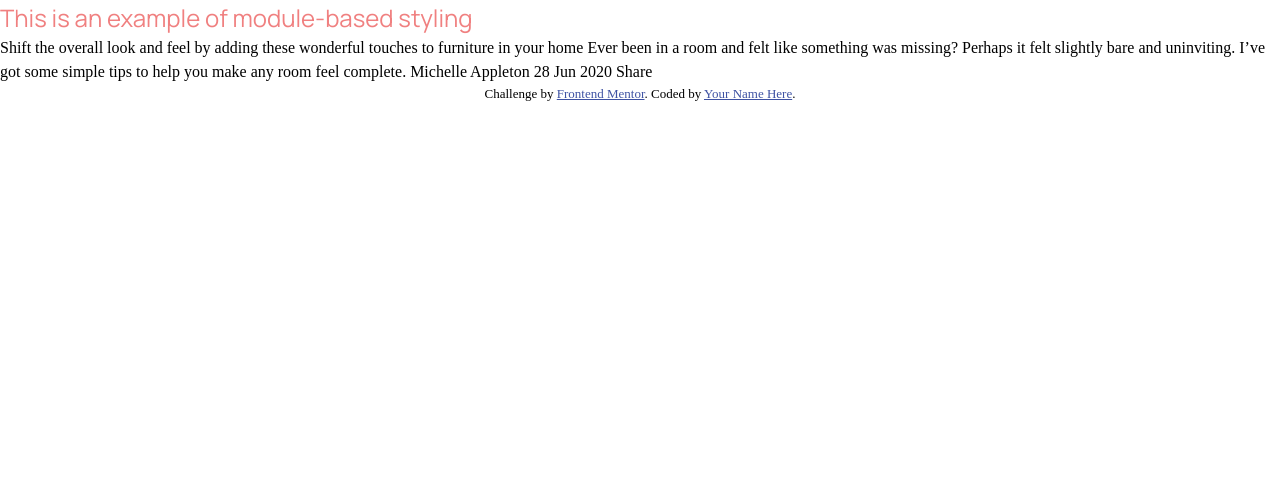
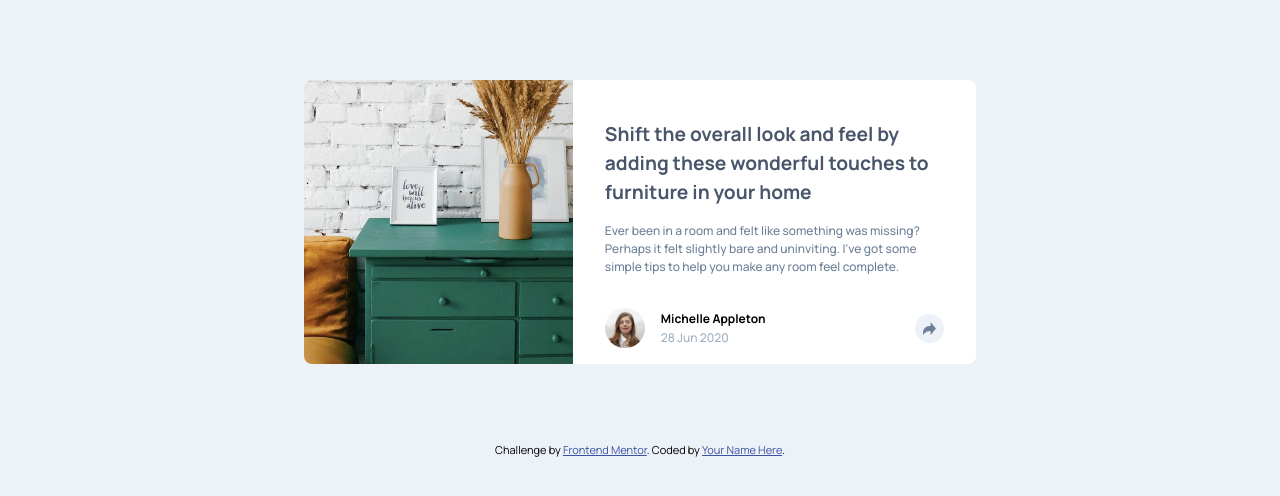
Before and after one commit to kevin2b/coding-in-colour-react-assignment6, a React (Vite) app: page / in a window 1280 px wide. Shown: the top 496 px of the page. Built offline with nearby package versions, Linux system fonts and the light colour scheme.

Commit message:
Add vanilla html/css solution

```diff
--- a/src/App.jsx
+++ b/src/App.jsx
@@ -1,5 +1,10 @@
 /** Component Imports */
-import Example from './components/Example'
+import drawer from '../images/drawers.jpg'
+import michelle from '../images/avatar-michelle.jpg'
+import facebook from '../images/icon-facebook.svg'
+import twitter from '../images/icon-twitter.svg'
+import pinterest from '../images/icon-pinterest.svg'
+import share from '../images/icon-share.svg'
 
 /**
  * This is the entry point for your react-app
@@ -15,19 +20,50 @@ import Example from './components/Example'
 const App = () => {
   return (
     <div>
-      {<Example /> /** You can remove this when you wish, it's provided as an example of modular styling */}
-
+      <article className="wrapper">
+        <img src={drawer} alt="Green table with two photo frame and a vase" className="article__img" />
+        <div className="article__body-wrapper">
+          <div className="article__body">
+            <h2 className="article__heading">
               Shift the overall look and feel by adding these wonderful
               touches to furniture in your home
-
+            </h2>
+            <p className="article__summary">
               Ever been in a room and felt like something was missing? Perhaps
               it felt slightly bare and uninviting. I’ve got some simple tips
               to help you make any room feel complete.
-
+            </p>
+          </div>
+          <div className="article__footer" id="js-article__footer">
+            <div className="article__footer-wrapper" id="js-article__footer-wrapper-default">
+              <div className="article__footer-info">
+                <img src={michelle} alt="Michelle Appleton" className="footer__user-img" />
+                <div className="article__info">
+                  <p className="article__user">
                     Michelle Appleton
+                  </p>
+                  <p className="article__date">
                     28 Jun 2020
-
+                  </p>
+                </div>
+              </div>
+            </div>
+            <div className="article__footer-wrapper js-footer--hidden-mobile" id="js-article__footer-wrapper-share">
+              <div className="article__footer-share">
+                <p className="share__text">
                   Share
+                </p>
+                <img src={facebook} alt="Facebook" className="share__img" />
+                <img src={twitter} alt="Twitter" className="share__img" />
+                <img src={pinterest} alt="Pinterest" className="share__img" />
+              </div>
+            </div>
+            <button type="button" className="share__button share__button--hover" id="js-share__button">
+              <img src={share} alt="Share icon" className="share__icon" id="js-share__icon" />
+            </button>
+          </div>
+        </div>
+      </article>
     </div>
   )
 }
--- a/src/_main.jsx
+++ b/src/_main.jsx
@@ -1,5 +1,6 @@
 import { StrictMode } from 'react'
 import { createRoot } from 'react-dom/client'
+import './modern-normalize.css'
 import './style.css'
 import App from './App.jsx'
 
--- /dev/null
+++ b/src/modern-normalize.css
@@ -0,0 +1,213 @@
+/*! modern-normalize v3.0.1 | MIT License | https://github.com/sindresorhus/modern-normalize */
+
+/*
+Document
+========
+*/
+
+/**
+Use a better box model (opinionated).
+*/
+
+*,
+::before,
+::after {
+	box-sizing: border-box;
+}
+
+html {
+	/* Improve consistency of default fonts in all browsers. (https://github.com/sindresorhus/modern-normalize/issues/3) */
+	font-family:
+		system-ui,
+		'Segoe UI',
+		Roboto,
+		Helvetica,
+		Arial,
+		sans-serif,
+		'Apple Color Emoji',
+		'Segoe UI Emoji';
+	line-height: 1.15; /* 1. Correct the line height in all browsers. */
+	-webkit-text-size-adjust: 100%; /* 2. Prevent adjustments of font size after orientation changes in iOS. */
+	tab-size: 4; /* 3. Use a more readable tab size (opinionated). */
+}
+
+/*
+Sections
+========
+*/
+
+body {
+	margin: 0; /* Remove the margin in all browsers. */
+}
+
+/*
+Text-level semantics
+====================
+*/
+
+/**
+Add the correct font weight in Chrome and Safari.
+*/
+
+b,
+strong {
+	font-weight: bolder;
+}
+
+/**
+1. Improve consistency of default fonts in all browsers. (https://github.com/sindresorhus/modern-normalize/issues/3)
+2. Correct the odd 'em' font sizing in all browsers.
+*/
+
+code,
+kbd,
+samp,
+pre {
+	font-family:
+		ui-monospace,
+		SFMono-Regular,
+		Consolas,
+		'Liberation Mono',
+		Menlo,
+		monospace; /* 1 */
+	font-size: 1em; /* 2 */
+}
+
+/**
+Add the correct font size in all browsers.
+*/
+
+small {
+	font-size: 80%;
+}
+
+/**
+Prevent 'sub' and 'sup' elements from affecting the line height in all browsers.
+*/
+
+sub,
+sup {
+	font-size: 75%;
+	line-height: 0;
+	position: relative;
+	vertical-align: baseline;
+}
+
+sub {
+	bottom: -0.25em;
+}
+
+sup {
+	top: -0.5em;
+}
+
+/*
+Tabular data
+============
+*/
+
+/**
+Correct table border color inheritance in Chrome and Safari. (https://issues.chromium.org/issues/40615503, https://bugs.webkit.org/show_bug.cgi?id=195016)
+*/
+
+table {
+	border-color: currentcolor;
+}
+
+/*
+Forms
+=====
+*/
+
+/**
+1. Change the font styles in all browsers.
+2. Remove the margin in Firefox and Safari.
+*/
+
+button,
+input,
+optgroup,
+select,
+textarea {
+	font-family: inherit; /* 1 */
+	font-size: 100%; /* 1 */
+	line-height: 1.15; /* 1 */
+	margin: 0; /* 2 */
+}
+
+/**
+Correct the inability to style clickable types in iOS and Safari.
+*/
+
+button,
+[type='button'],
+[type='reset'],
+[type='submit'] {
+	-webkit-appearance: button;
+}
+
+/**
+Remove the padding so developers are not caught out when they zero out 'fieldset' elements in all browsers.
+*/
+
+legend {
+	padding: 0;
+}
+
+/**
+Add the correct vertical alignment in Chrome and Firefox.
+*/
+
+progress {
+	vertical-align: baseline;
+}
+
+/**
+Correct the cursor style of increment and decrement buttons in Safari.
+*/
+
+::-webkit-inner-spin-button,
+::-webkit-outer-spin-button {
+	height: auto;
+}
+
+/**
+1. Correct the odd appearance in Chrome and Safari.
+2. Correct the outline style in Safari.
+*/
+
+[type='search'] {
+	-webkit-appearance: textfield; /* 1 */
+	outline-offset: -2px; /* 2 */
+}
+
+/**
+Remove the inner padding in Chrome and Safari on macOS.
+*/
+
+::-webkit-search-decoration {
+	-webkit-appearance: none;
+}
+
+/**
+1. Correct the inability to style clickable types in iOS and Safari.
+2. Change font properties to 'inherit' in Safari.
+*/
+
+::-webkit-file-upload-button {
+	-webkit-appearance: button; /* 1 */
+	font: inherit; /* 2 */
+}
+
+/*
+Interactive
+===========
+*/
+
+/*
+Add the correct display in Chrome and Safari.
+*/
+
+summary {
+	display: list-item;
+}
--- a/src/style.css
+++ b/src/style.css
@@ -1,60 +1,226 @@
-/** Variables Import **/
-@import url('./variables.css');
+@import "./variables.css";
 
-/**
- * CSS Reset
- * Source: https://www.joshwcomeau.com/css/custom-css-reset/
-*/
-/* 1. Use a more-intuitive box-sizing model */
-*, *::before, *::after {
-  box-sizing: border-box;
+:root {
+  font-family: var(--ff-base);
+  min-inline-size: var(--minWidth);
+  background-color: var(--clr-background-primary);
+  padding-inline: 1rem;
 }
-/* 2. Remove default margin */
-* {
+
+.wrapper {
+  --inline-padding: 2rem;
+  --border-radius: 0.5rem;
+  max-inline-size: var(--maxWidth-mobile);
+  margin-inline: auto;
+  font-size: var(--font-text);
+  margin-block: 5rem;
+}
+
+.article__img {
+  display: block;
+  max-inline-size: 100%;
+  inline-size: 100%;
+  max-block-size: 13rem;
+  object-fit: cover;
+  border-radius: var(--border-radius) var(--border-radius) 0 0;
+}
+
+.article__body {
+  background-color: var(--clr-background-secondary);
+  padding-inline: var(--inline-padding);
+  padding-block: 2.5rem 1rem;
+  color: var(--clr-font-primary);
+  display: flex;
+  flex-direction: column;
+  gap: 1rem;
+}
+
+.article__heading {
+  font-size: var(--font-heading);
+  line-height: 1.5;
+}
+
+.article__summary {
+  line-height: 1.5;
+  color: var(--clr-font-secondary);
+}
+
+.article__footer {
+  display: flex;
+  flex-direction: row;
+  gap: 1rem;
+  align-items: center;
+  background-color: var(--clr-background-secondary);
+  padding-block: 1rem;
+  padding-inline: var(--inline-padding);
+  min-block-size: 4.5rem;
+  border-radius: 0 0 var(--border-radius) var(--border-radius);
+}
+
+.js-article__footer--share-mobile,
+.article__footer-share {
+  background-color: var(--clr-background-tertiary);
+}
+
+.article__footer-info {
+  display: flex;
+  flex-direction: row;
+  gap: 1rem;
+  align-items: center;
+}
+
+.footer__user-img {
+  display: block;
+  max-inline-size: 2.5rem;
+  inline-size: 2.5rem;
+  block-size: auto;
+  object-fit: cover;
+  border-radius: 50%;
+}
+
+.js-footer--hidden-mobile {
+  display: none;
+}
+
+.article__info {
+  display: flex;
+  flex-direction: column;
+  gap: 0.3rem;
+}
+
+.article__user {
+  font-weight: 700;
+}
+
+.article__date {
+  color: var(--clr-font-tertiary);
+}
+
+.article__footer-share {
+  display: flex;
+  flex-direction: row;
+  gap: 1rem;
+  color: var(--clr-font-tertiary);
+  align-items: center;
+}
+
+.share__text {
+  text-transform: uppercase;
+  letter-spacing: 0.3rem;
+}
+
+.share__img {
+  display: block;
+  max-inline-size: 1.2rem;
+  inline-size: 1.2rem;
+  block-size: auto;
+  object-fit: cover;
+}
+
+.share__button {
+  margin-inline-start: auto;
+  padding: 0.5rem;
+  border-radius: 50%;
+  border: none;
+  background-color: var(--clr-background-primary);
+}
+
+.share__icon {
+  display: block;
+  inline-size: 0.8rem;
+  block-size: 0.8rem;
+  object-fit: fill;
+}
+
+.share__button--hover:hover,
+.share__button--hover:focus-visible {
+  cursor: pointer;
+}
+
+.js-share__button--selected {
+  background-color: var(--clr-background-4);
+}
+
+.js-share__icon--selected {
+  filter: brightness(0) invert(1);
+}
+
+h1,
+h2,
+h3,
+h4,
+h5,
+h6 {
+  margin: 0;
+  font-weight: 700;
+}
+
+p {
+  font-weight: 500;
   margin: 0;
 }
-body {
-  /* 3. Add accessible line-height */
-  line-height: 1.5;
-  /* 4. Improve text rendering */
-  -webkit-font-smoothing: antialiased;
-}
-/* 5. Improve media defaults */
-img, picture, video, canvas, svg {
-  display: block;
-  max-width: 100%;
-}
-/* 6. Inherit fonts for form controls */
-input, button, textarea, select {
-  font: inherit;
-}
-/* 7. Avoid text overflows */
-p, h1, h2, h3, h4, h5, h6 {
-  overflow-wrap: break-word;
-}
-/* 8. Improve line wrapping */
-p {
-  text-wrap: pretty;
-}
-h1, h2, h3, h4, h5, h6 {
-  text-wrap: balance;
-}
-/*
-  9. Create a root stacking context
-*/
-#root, #__next {
-  isolation: isolate;
+
+.attribution {
+  font-size: 11px;
+  text-align: center;
 }
 
-/** Global CSS **/
-/* We recommend writing minimal component-specific CSS here */
-
-
-/** Attribution CSS **/
-.attribution {
-  font-size: 13px;
-  text-align: center;
-}
 .attribution a {
   color: hsl(228, 45%, 44%);
 }
+
+@media (min-width: 48.001rem) {
+  .wrapper {
+    max-inline-size: var(--maxWidth-desktop);
+    display: grid;
+    grid-template-columns: minmax(0, 4fr) minmax(0, 6fr);
+  }
+
+  .article__img {
+    border-radius: var(--border-radius) 0 0 var(--border-radius);
+  }
+
+  .article__img {
+    max-block-size: none;
+    block-size: 100%;
+    object-position: left center;
+  }
+
+  .article__footer {
+    position: relative;
+    background-color: var(--clr-background-secondary);
+    border-radius: 0 0 var(--border-radius) 0;
+  }
+
+  .article__body {
+    border-radius: 0 var(--border-radius) 0 0;
+  }
+
+  #js-article__footer-wrapper-default {
+    display: block;
+  }
+
+  #js-article__footer-wrapper-share {
+    position: absolute;
+    right: -3.5rem;
+    top: -3rem;
+  }
+
+  #js-article__footer-wrapper-share::after {
+    content: "";
+    width: 0;
+    height: 0;
+    position: absolute;
+    left: 42%;
+    bottom: -0.75rem;
+    border-inline-start: 1.5rem solid transparent;
+    border-inline-end: 1.5rem solid transparent;
+    border-block-start: 1.5rem solid var(--clr-background-tertiary);
+  }
+
+  .article__footer-share {
+    padding-block: 0.75rem;
+    padding-inline: 1.5rem;
+    border-radius: 0.5rem;
+  }
+}
--- a/src/variables.css
+++ b/src/variables.css
@@ -1,19 +1,29 @@
 :root {
-  /** Layouts **/
-  --layout-mobile: 375px;
-  --layout-desktop: 1440px;
-
-  /** Colours **/
-  --clr-veryDarkGrayishBlue: hsl(217, 19%, 35%);
-  --clr-desaturatedDarkBlue: hsl(214, 17%, 51%);
-  --clr-grayishBlue: hsl(212, 23%, 69%);
-  --clr-lightGrayishBlue: hsl(210, 46%, 95%);
-
-  /** Typography **/
-  --font-paragraph: 13px;
-
-  --fw-regular: 500;
-  --fw-bold: 700;
+  --minWidth: 18.75rem;
+  --maxWidth-mobile: 20.5rem;
+  --maxWidth-desktop: 42rem;
 
   --ff-base: "Manrope", sans-serif;
+  --font-text: 0.84rem;
+  --font-heading: 1rem;
+
+  @media (min-width: 48.001rem) {
+    --font-text: 0.75rem;
+    --font-heading: 1.2rem;
+  }
+
+  --clr-darkGrayBlue: hsl(217, 19%, 35%);
+  --clr-desatDarkGrayBlue: hsl(214, 17%, 51%);
+  --clr-grayBlue: hsl(212, 23%, 69%);
+  --clr-lightGrayBlue: hsl(210, 46%, 95%);
+  --clr-white: white;
+
+  --clr-background-primary: var(--clr-lightGrayBlue);
+  --clr-background-secondary: var(--clr-white);
+  --clr-background-tertiary: var(--clr-darkGrayBlue);
+  --clr-background-4: var(--clr-desatDarkGrayBlue);
+
+  --clr-font-primary: var(--clr-darkGrayBlue);
+  --clr-font-secondary: var(--clr-desatDarkGrayBlue);
+  --clr-font-tertiary: var(--clr-grayBlue);
 }
```
Also changed, not shown: 1 other file (tests, documents, lock files or other folders). Lines whose indentation alone changed are shown as unchanged.
